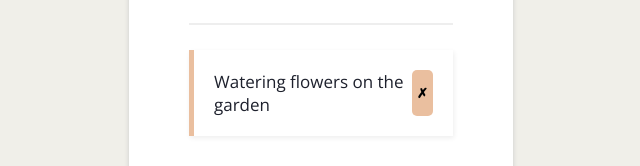
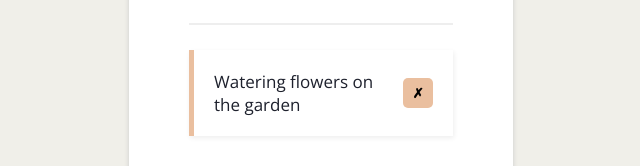
Before and after one commit to ifindev/todo-list, a React (Create React App) app: page / in a window 1280 px wide. Shown: the part 373-539 px from the top of the page, without its empty margins (319-959 px from the left). Built offline with nearby package versions, Linux system fonts and the light colour scheme.

Commit message:
Change delete button with unicode char

```diff
--- a/src/components/DeleteTodo.js
+++ b/src/components/DeleteTodo.js
@@ -1,7 +1,7 @@
 const DeleteTodo = ({ onClick, ...props }) => {
   return (
     <div {...props}>
-      <button onClick={onClick} className="btn delete-btn">&#10007;</button>
+      <button onClick={onClick} className="btn util-btn">&#10007;</button>
     </div>
   )
 }
```
